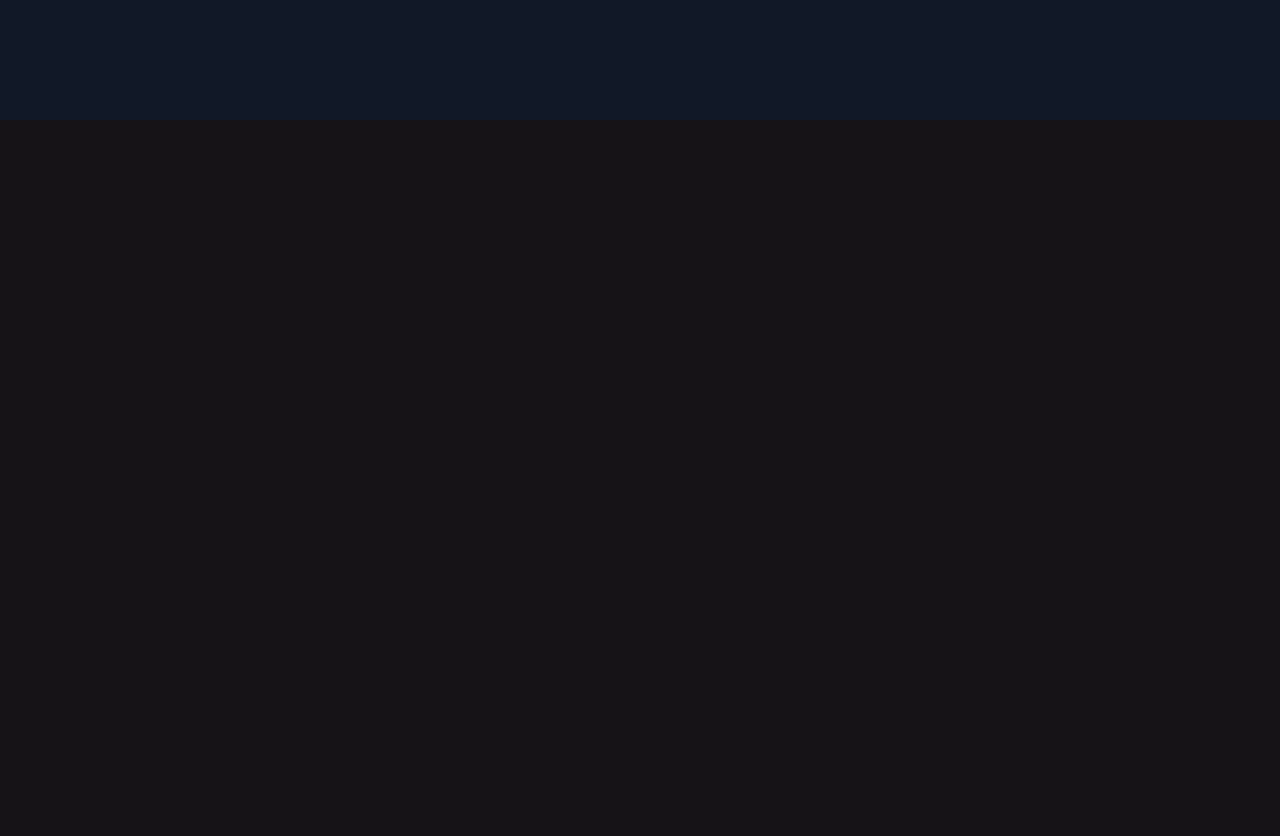
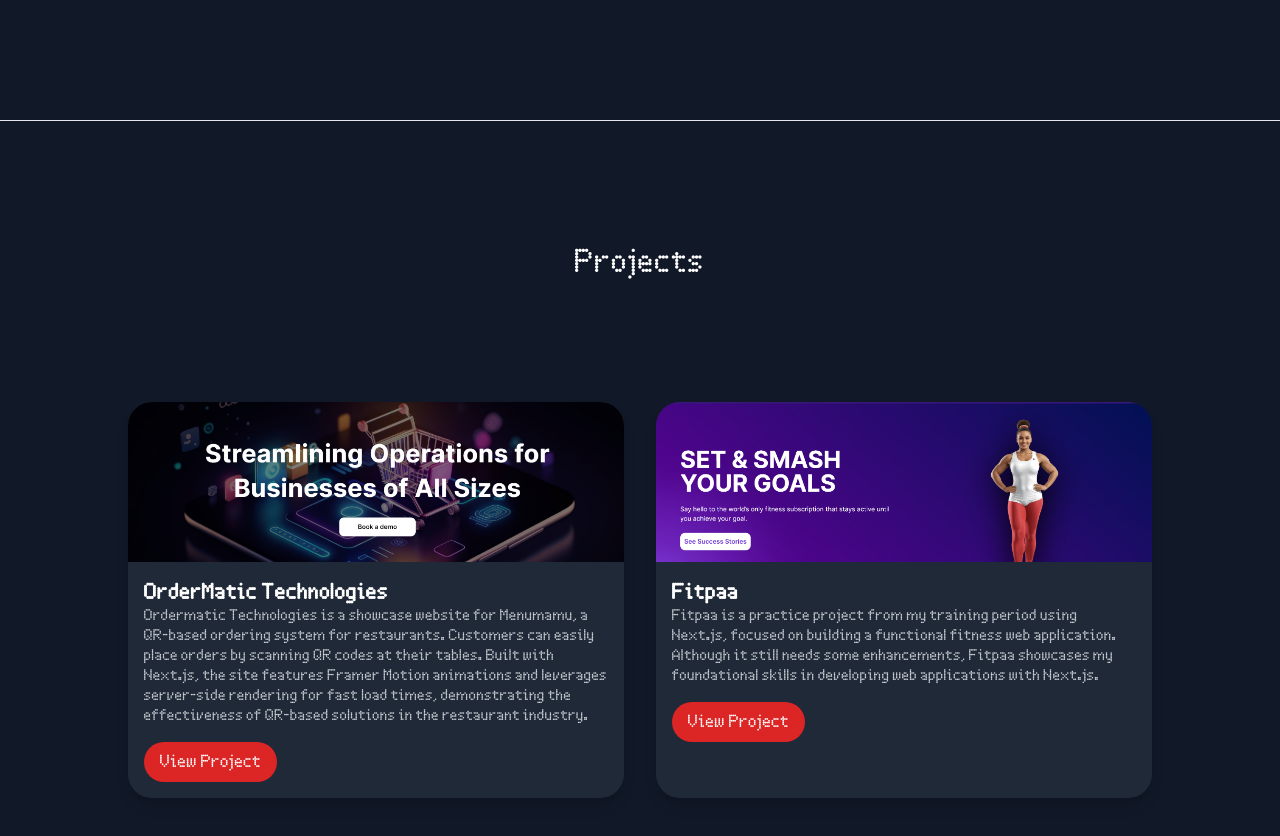
Before and after one commit to rambabu-143/My-portfolio, a Next.js app: page / in a window 1280 px wide. Shown: the part 680-1516 px from the top of the page. Before the commit the page ends 800 px from the top, so only its background shows below. Built offline with nearby package versions, Linux system fonts and the light colour scheme.

Commit message:
added the projects section

```diff
--- a/src/app/globals.css
+++ b/src/app/globals.css
@@ -7,3 +7,21 @@
   color: #efefef;
   background: #161317
 }
+
+::-webkit-scrollbar {
+  width: 5px;
+  height: 5px;
+}
+
+::-webkit-scrollbar-track {
+  background: #161317;
+}
+
+::-webkit-scrollbar-thumb {
+  background: #efefef;
+  border-radius: 4px;
+}
+
+::-webkit-scrollbar-thumb:hover {
+  background: #636363;
+}
--- a/src/app/page.tsx
+++ b/src/app/page.tsx
@@ -1,9 +1,12 @@
 import Herosection from "@/components/herosection";
+import Projects from "@/components/projects";
 
 export default function Home() {
   return (
     <>
     <Herosection/>
+    <hr />
+    <Projects/>
     </>
   );
 }
--- /dev/null
+++ b/src/components/projects.tsx
@@ -0,0 +1,59 @@
+import Image from "next/image";
+import Link from "next/link";
+
+const Projects = () => {
+  const projects = [
+    {
+      title: "OrderMatic Technologies",
+      description:
+        "Ordermatic Technologies is a showcase website for Menumamu, a QR-based ordering system for restaurants. Customers can easily place orders by scanning QR codes at their tables. Built with Next.js, the site features Framer Motion animations and leverages server-side rendering for fast load times, demonstrating the effectiveness of QR-based solutions in the restaurant industry.",
+      imageUrl: "./ordermatic.png",
+      url: "https://www.ordermatic.in/",
+    },
+    {
+      title: "Fitpaa",
+      description:
+        "Fitpaa is a practice project from my training period using Next.js, focused on building a functional fitness web application. Although it still needs some enhancements, Fitpaa showcases my foundational skills in developing web applications with Next.js.",
+      imageUrl: "./fitpaa.png",
+      url: "https://fitppa-web-next-q17cu643f-rams-projects-979d24be.vercel.app",
+    },
+  ];
+
+  return (
+    <div className="bg-gray-900 flex flex-col justify-evenly items-center  p-8 gap-8 w-full lg:h-screen sm:h-fit">
+      <h1 className="text-3xl text-white flex justify-center items-center">
+        Projects
+      </h1>
+      <div className="grid lg:grid-cols-2 md:grid-cols-2 sm:grid-cols-1 gap-8 w-full max-w-5xl">
+        {projects.map((project, index) => (
+          <div
+            key={index}
+            className="h-full w-full bg-gray-800 rounded-3xl overflow-hidden shadow-lg"
+          >
+            <Image
+              src={project.imageUrl}
+              alt={project.title}
+              width={320}
+              height={240}
+              className="object-cover w-full h-40"
+            />
+            <div className="p-4">
+              <h2 className="text-xl font-bold text-white">{project.title}</h2>
+              <p className="text-sm text-gray-300">{project.description}</p>
+              <Link
+                href={project.url}
+                target="_blank"
+                rel="noopener noreferrer"
+                className="inline-block mt-4 bg-red-600 text-white py-2 px-4 rounded-full hover:bg-red-700 transition"
+              >
+                View Project
+              </Link>
+            </div>
+          </div>
+        ))}
+      </div>
+    </div>
+  );
+};
+
+export default Projects;
```
Also changed, not shown: public/fitpaa.png (added), public/ordermatic.png (added).
